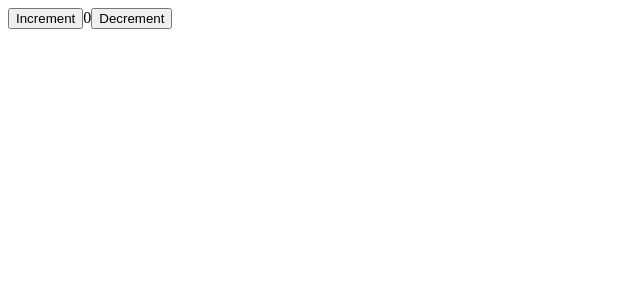
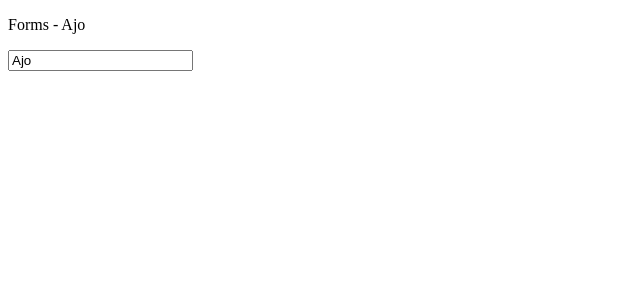
Before and after one commit to ajomadlabs/crio, a React (Create React App) app: page / in a window 1280 px wide. Shown: the top 300 px of the page, without its empty margins (0-640 px from the left). Built offline with nearby package versions, Linux system fonts and the light colour scheme.

Commit message:
fix: batch two

```diff
--- /dev/null
+++ b/src/BatchTwo/SessionThree/ChildOne.jsx
@@ -0,0 +1,27 @@
+import React from 'react';
+
+class ChildOne extends React.Component {
+  constructor() {
+    super();
+    this.state = {
+      name: 'Ajo',
+    };
+  }
+  handleUpdate = (e) => {
+    this.setState({ name: e.target.value });
+  };
+  render() {
+    return (
+      <div>
+        <p>Forms - {this.state.name}</p>
+        <input
+          type="text"
+          value={this.state.name}
+          onChange={(e) => this.handleUpdate(e)}
+        />
+      </div>
+    );
+  }
+}
+
+export default ChildOne;
--- /dev/null
+++ b/src/BatchTwo/SessionThree/ChildTwo.jsx
@@ -0,0 +1,10 @@
+import React from 'react';
+
+class ChildTwo extends React.Component {
+  render() {
+    console.log('Props of Child Two', this.props);
+    return <p>Hello World, ChildTwo</p>;
+  }
+}
+
+export default ChildTwo;
--- /dev/null
+++ b/src/BatchTwo/SessionThree/LifeCyle.jsx
@@ -0,0 +1,26 @@
+import React from 'react';
+
+class LifyCycle extends React.Component {
+  constructor() {
+    super();
+    this.state = {
+      text: 'Hello',
+    };
+  }
+  componentDidMount() {
+    console.log('Hello Mounted');
+    this.setState({ text: 'Hello, I got changed' });
+  }
+  componentDidUpdate(props, state) {
+    console.log('Previous State', state.text, 'Current', this.state.text);
+  }
+  componentWillUnmount() {
+    console.log('Hello I am Removed');
+  }
+  render() {
+    console.log('I am Render');
+    return <div>Hello Life Cycle - {this.state.text}</div>;
+  }
+}
+
+export default LifyCycle;
--- a/src/SessionTwo/CounterOne.jsx
+++ b/src/SessionTwo/CounterOne.jsx
@@ -1,18 +1,51 @@
 import React from 'react';
+import ChildOne from '../BatchTwo/SessionThree/ChildOne';
+import ChildTwo from '../BatchTwo/SessionThree/ChildTwo';
+import LifyCycle from '../BatchTwo/SessionThree/LifeCyle';
+
+class ButtonComponent extends React.Component {
+  render() {
+    return (
+      <button onClick={this.props.btnFunction}>{this.props.btnText}</button>
+    );
+  }
+}
 
 class CounterComponent extends React.Component {
   constructor() {
     super();
     this.state = {
       count: 0,
+      showButton: true,
     };
   }
+  handleIncreaseCount = () => {
+    this.setState((prevState) => ({ count: prevState.count + 1 }));
+  };
+  handleDecreaseCount = () => {
+    this.setState((prevState) => ({ count: prevState.count - 1 }));
+  };
+  handleShowHideButton = () => {
+    this.setState((prevState) => ({ showButton: !prevState.showButton }));
+  };
+
   render() {
     return (
       <div>
-        <button>Increment</button>
+        {/* <ButtonComponent
+          btnText="Increment"
+          btnFunction={this.handleIncreaseCount}
+        />
         <span>{this.state.count}</span>
-        <button>Decrement</button>
+        <ButtonComponent
+          btnText="Decrement"
+          btnFunction={this.handleDecreaseCount}
+        />
+        <ChildOne count={this.state.count} />
+        <ChildTwo count={this.state.count} /> */}
+        {/* <button onClick={this.handleShowHideButton}>Show/Hide LifeCycle</button>
+        {this.state.showButton ? <LifyCycle /> : null} */}
+        <ChildOne />
       </div>
     );
   }
--- a/src/index.js
+++ b/src/index.js
@@ -1,11 +1,6 @@
 import React from 'react';
 import ReactDOM from 'react-dom/client';
 import CounterComponent from './SessionTwo/CounterOne';
-// import './index.css';
-// import App from './App';
-// import { Provider } from 'react-redux';
-// import { store } from './store';
-// import reportWebVitals from './reportWebVitals';
 
 const root = ReactDOM.createRoot(document.getElementById('root'));
 root.render(
```
Also changed, not shown: src/App.js (+1 -60 lines), src/BatchTwo/SessionThree/CounterOne.jsx (added), src/BatchTwo/SessionThree/CounterTwo.jsx (added), src/BatchTwo/SessionThree/Forms.jsx (added), src/BatchTwo/SessionThree/ObjectRendering.jsx (added), src/BatchTwo/SessionThree/README.md (added).
